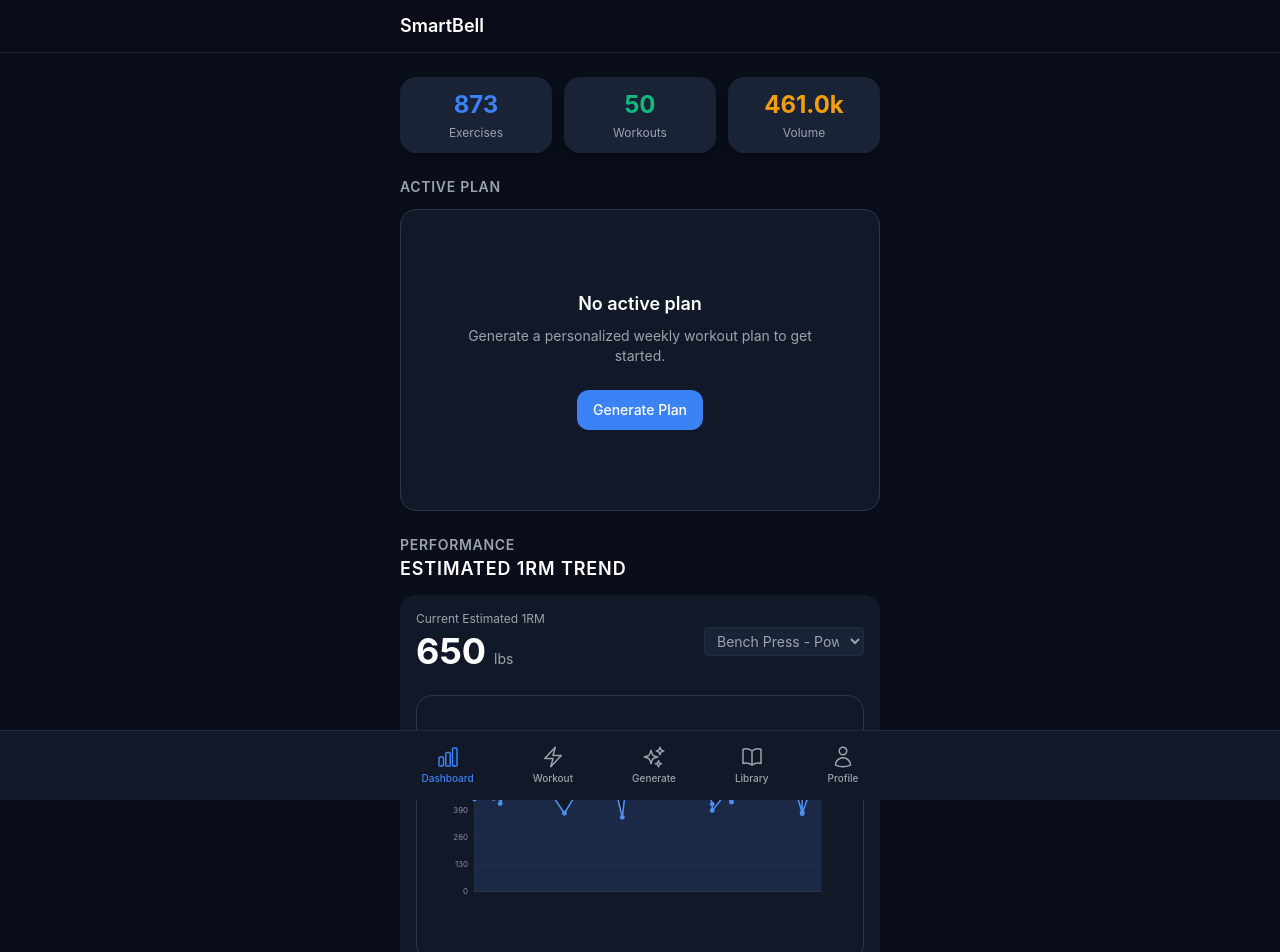
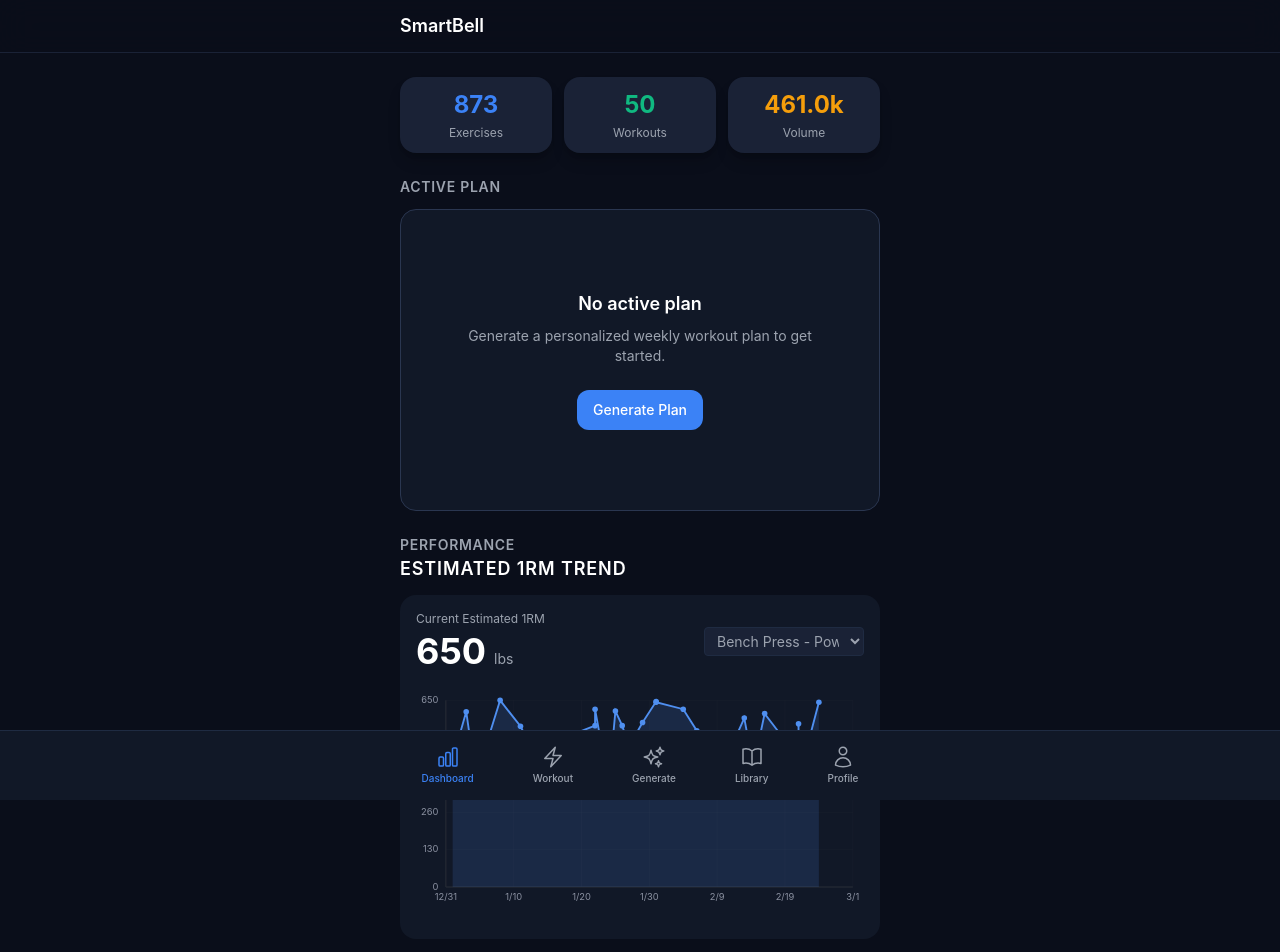
Before and after one commit to shashankdurgad/SmartBell, a React (Vite) app: page / in a window 1280 px wide. Shown: the top 952 px of the page. Built offline with nearby package versions, Linux system fonts and the light colour scheme.

Commit message:
Fixes graph interval, makes default set values placeholders, filters progress graph drop-down

```diff
--- a/src/components/Tracker/ActiveWorkout.tsx
+++ b/src/components/Tracker/ActiveWorkout.tsx
@@ -33,8 +33,8 @@ interface SetLoggerProps {
 }
 
 function SetLogger({ setNumber, targetSets, targetReps, recommendation, weightUnit, loggedSets, onLog }: SetLoggerProps) {
-  // Use recommendation weight if available, otherwise use last logged set weight, otherwise 0
-  const getInitialWeight = () => {
+  // Use recommendation weight if available, otherwise use last logged set weight, otherwise empty
+  const getPlaceholderWeight = () => {
     if (recommendation?.recommendedWeight != null) {
       return recommendation.recommendedWeight;
     }
@@ -45,26 +45,24 @@ function SetLogger({ setNumber, targetSets, targetReps, recommendation, weightUn
     }
     return 0;
   };
-  const [weight, setWeight] = useState<number>(getInitialWeight());
-  const [reps, setReps] = useState<number>(targetReps);
+  const [weight, setWeight] = useState<string>('');
+  const [reps, setReps] = useState<string>('');
   const [rpe, setRpe] = useState<number>(7);
   const [isWarmup, setIsWarmup] = useState(false);
   const increment = weightUnit === 'lbs' ? 2.5 : 1.25;
+  const placeholderWeight = getPlaceholderWeight();
+  const placeholderReps = loggedSets.length > 0 ? loggedSets[loggedSets.length - 1].completedReps : targetReps;
 
   useEffect(() => {
-    if (recommendation?.recommendedWeight != null) {
-      setWeight(recommendation.recommendedWeight);
-    } else if (loggedSets.length > 0) {
-      const lastSet = loggedSets[loggedSets.length - 1];
-      // loggedSets store weight in kg, convert to display unit
-      setWeight(weightUnit === 'lbs' ? kgToLbs(lastSet.weight) : lastSet.weight);
-    } else {
-      setWeight(0);
-    }
-  }, [recommendation, loggedSets, weightUnit]);
+    // Reset inputs when moving to next set
+    setWeight('');
+    setReps('');
+  }, [setNumber]);
 
   const handleLog = () => {
-    onLog({ setNumber, weight, targetReps, completedReps: reps, rpe, isWarmup });
+    const finalWeight = weight === '' ? placeholderWeight : Number(weight);
+    const finalReps = reps === '' ? placeholderReps : Number(reps);
+    onLog({ setNumber, weight: finalWeight, targetReps, completedReps: finalReps, rpe, isWarmup });
   };
 
   return (
@@ -88,17 +86,29 @@ function SetLogger({ setNumber, targetSets, targetReps, recommendation, weightUn
       <div>
         <p className="text-xs text-gray-text mb-2">Weight ({weightUnit})</p>
         <div className="flex items-center gap-3">
-          <button onClick={() => setWeight((w) => Math.max(0, w - increment))} className="w-12 h-12 rounded-xl bg-dark-700 text-white text-xl font-bold flex items-center justify-center active:scale-95 transition-transform">-</button>
-          <input type="number" value={weight} onChange={(e) => setWeight(Number(e.target.value))} className="flex-1 text-center text-2xl font-bold bg-dark-700 rounded-xl py-3 text-white focus:outline-none focus:ring-2 focus:ring-blue-primary" />
-          <button onClick={() => setWeight((w) => w + increment)} className="w-12 h-12 rounded-xl bg-dark-700 text-white text-xl font-bold flex items-center justify-center active:scale-95 transition-transform">+</button>
+          <button onClick={() => setWeight((w) => {
+            const current = w === '' ? placeholderWeight : Number(w);
+            return String(Math.max(0, current - increment));
+          })} className="w-12 h-12 rounded-xl bg-dark-700 text-white text-xl font-bold flex items-center justify-center active:scale-95 transition-transform">-</button>
+          <input type="number" value={weight} onChange={(e) => setWeight(e.target.value)} placeholder={String(placeholderWeight)} className="flex-1 text-center text-2xl font-bold bg-dark-700 rounded-xl py-3 text-white focus:outline-none focus:ring-2 focus:ring-blue-primary placeholder:text-gray-500" />
+          <button onClick={() => setWeight((w) => {
+            const current = w === '' ? placeholderWeight : Number(w);
+            return String(current + increment);
+          })} className="w-12 h-12 rounded-xl bg-dark-700 text-white text-xl font-bold flex items-center justify-center active:scale-95 transition-transform">+</button>
         </div>
       </div>
       <div>
         <p className="text-xs text-gray-text mb-2">Reps</p>
         <div className="flex items-center gap-3">
-          <button onClick={() => setReps((r) => Math.max(0, r - 1))} className="w-12 h-12 rounded-xl bg-dark-700 text-white text-xl font-bold flex items-center justify-center active:scale-95 transition-transform">-</button>
-          <input type="number" value={reps} onChange={(e) => setReps(Number(e.target.value))} className="flex-1 text-center text-2xl font-bold bg-dark-700 rounded-xl py-3 text-white focus:outline-none focus:ring-2 focus:ring-blue-primary" />
-          <button onClick={() => setReps((r) => r + 1)} className="w-12 h-12 rounded-xl bg-dark-700 text-white text-xl font-bold flex items-center justify-center active:scale-95 transition-transform">+</button>
+          <button onClick={() => setReps((r) => {
+            const current = r === '' ? placeholderReps : Number(r);
+            return String(Math.max(0, current - 1));
+          })} className="w-12 h-12 rounded-xl bg-dark-700 text-white text-xl font-bold flex items-center justify-center active:scale-95 transition-transform">-</button>
+          <input type="number" value={reps} onChange={(e) => setReps(e.target.value)} placeholder={String(placeholderReps)} className="flex-1 text-center text-2xl font-bold bg-dark-700 rounded-xl py-3 text-white focus:outline-none focus:ring-2 focus:ring-blue-primary placeholder:text-gray-500" />
+          <button onClick={() => setReps((r) => {
+            const current = r === '' ? placeholderReps : Number(r);
+            return String(current + 1);
+          })} className="w-12 h-12 rounded-xl bg-dark-700 text-white text-xl font-bold flex items-center justify-center active:scale-95 transition-transform">+</button>
         </div>
       </div>
       <div>
--- a/src/components/charts/ExerciseProgressChart.tsx
+++ b/src/components/charts/ExerciseProgressChart.tsx
@@ -9,12 +9,16 @@ export function ExerciseProgressChart({
   height = 200,
   stroke = '#4F8FF0',
   fill = 'rgba(79, 143, 240, 0.15)',
+  xTickDays = 10,
+  xDomain,
 }: {
   points: SeriesPoint[];
   width?: number;
   height?: number;
   stroke?: string;
   fill?: string;
+  xTickDays?: number;
+  xDomain?: [number, number];
 }) {
   if (!points || points.length === 0) {
     return (
@@ -24,14 +28,16 @@ export function ExerciseProgressChart({
     );
   }
 
-  const padding = { top: 10, right: 12, bottom: 20, left: 32 };
+  const padding = { top: 10, right: 12, bottom: 30, left: 32 };
   const innerW = width - padding.left - padding.right;
   const innerH = height - padding.top - padding.bottom;
 
   const xs = points.map(p => p.x);
   const ys = points.map(p => p.y);
-  const xMin = Math.min(...xs);
-  const xMax = Math.max(...xs);
+  const dataXMin = Math.min(...xs);
+  const dataXMax = Math.max(...xs);
+  const xMin = xDomain ? xDomain[0] : dataXMin;
+  const xMax = xDomain ? xDomain[1] : dataXMax;
   const yMin = 0;
   const yMax = Math.max(1, Math.max(...ys));
 
@@ -52,6 +58,24 @@ export function ExerciseProgressChart({
   const ticks = 5;
   const yTicks = Array.from({ length: ticks + 1 }, (_, i) => (yMax * i) / ticks);
 
+  const oneDayMs = 24 * 60 * 60 * 1000;
+  const tickStepMs = Math.max(1, xTickDays) * oneDayMs;
+  const firstTick = xDomain ? xMin : Math.floor(xMin / tickStepMs) * tickStepMs;
+  const xTicks: number[] = [];
+
+  for (let t = firstTick; t <= xMax; t += tickStepMs) {
+    if (t >= xMin) xTicks.push(t);
+  }
+
+  if (xTicks.length === 0 || xTicks[xTicks.length - 1] < xMax) {
+    xTicks.push(xMax);
+  }
+
+  const formatTickLabel = (timestamp: number) => {
+    const d = new Date(timestamp);
+    return `${d.getMonth() + 1}/${d.getDate()}`;
+  };
+
   return (
     <svg width="100%" height={height} viewBox={`0 0 ${width} ${height}`} preserveAspectRatio="xMidYMid meet" role="img" aria-label="Exercise progress chart">
       {/* Axes */}
@@ -71,6 +95,32 @@ export function ExerciseProgressChart({
         );
       })}
 
+      {/* X ticks & labels (time scale) */}
+      {xTicks.map((t, i) => {
+        const x = xScale(t);
+        return (
+          <g key={`x-${i}`}>
+            <line
+              x1={x}
+              y1={padding.top}
+              x2={x}
+              y2={height - padding.bottom}
+              stroke="#2A2F3A"
+              opacity={0.18}
+            />
+            <text
+              x={x}
+              y={height - padding.bottom + 14}
+              textAnchor="middle"
+              fill="#8A90A0"
+              fontSize={10}
+            >
+              {formatTickLabel(t)}
+            </text>
+          </g>
+        );
+      })}
+
       {/* Area */}
       <path d={areaD} fill={fill} stroke="none" />
 
--- a/src/pages/DashboardPage.tsx
+++ b/src/pages/DashboardPage.tsx
@@ -13,6 +13,7 @@ import { ExerciseProgressChart, type SeriesPoint } from '../components/charts/Ex
 import { useExercises } from '../hooks/useExercises';
 import WorkoutCalendar from '../components/shared/WorkoutCalendar';
 import { estimatedMax, kgToLbs } from '../utils/calculations';
+import type { WorkoutSession } from '../types';
 
 export function DashboardPage() {
   const navigate = useNavigate();
@@ -35,26 +36,49 @@ export function DashboardPage() {
   const { exercises } = useExercises();
   const [selectedExercise, setSelectedExercise] = useState<string>('');
 
-  // Filter exercises to only show those with recorded data
-  const exercisesWithData = exercises.filter((ex: any) => {
-    return history.some((session: any) =>
-      (session.exercises || []).some((e: any) => e.exerciseId === ex.id)
+  // Progress chart displays last 60 days only.
+  const nowTimestamp = Date.now();
+  const sixtyDaysAgo = new Date();
+  sixtyDaysAgo.setDate(sixtyDaysAgo.getDate() - 60);
+  const sixtyDaysAgoTimestamp = sixtyDaysAgo.getTime();
+
+  function hasProgressDataForExercise(session: WorkoutSession, exerciseId: string): boolean {
+    const exercise = session.exercises.find((e) => e.exerciseId === exerciseId);
+    if (!exercise) return false;
+
+    return exercise.sets.some(
+      (set) => !set.isWarmup && (set.weight ?? 0) > 0 && (set.completedReps ?? 0) > 0
     );
-  });
+  }
 
-  // when exercises load, default to first
+  // Only include exercises that can produce at least one valid progress point.
+  const exercisesWithData = exercises.filter((ex) =>
+    history.some(
+      (session) =>
+        new Date(session.date).getTime() >= sixtyDaysAgoTimestamp &&
+        hasProgressDataForExercise(session, ex.id)
+    )
+  );
+
+  // Keep selection valid when data changes.
   useEffect(() => {
-    if (!selectedExercise && exercisesWithData.length > 0) {
+    if (exercisesWithData.length === 0) {
+      if (selectedExercise) setSelectedExercise('');
+      return;
+    }
+
+    const selectedStillValid = exercisesWithData.some((ex) => ex.id === selectedExercise);
+    if (!selectedStillValid) {
       setSelectedExercise(exercisesWithData[0].id);
     }
-  }, [exercisesWithData.length, selectedExercise]);
+  }, [exercisesWithData, selectedExercise]);
 
   // Helper to get estimated 1RM for a given exercise from a session
-  function getEstimated1RMFromSession(session: any, exerciseName: string): number | null {
-    if (!exerciseName) return null;
+  function getEstimated1RMFromSession(session: WorkoutSession, exerciseId: string): number | null {
+    if (!exerciseId) return null;
 
     // Find the exercise in the session
-    const exercise = (session.exercises || []).find((e: any) => e.exerciseId === exerciseName);
+    const exercise = session.exercises.find((e) => e.exerciseId === exerciseId);
     if (!exercise || !exercise.sets || exercise.sets.length === 0) return null;
 
     // Find the heaviest working set (non-warmup)
@@ -82,12 +106,8 @@ export function DashboardPage() {
 
   // Build series from history for the selected exercise (estimated 1RM trend)
   // Filter to last 2 months (60 days)
-  const twoMonthsAgo = new Date();
-  twoMonthsAgo.setDate(twoMonthsAgo.getDate() - 60);
-  const twoMonthsAgoTimestamp = twoMonthsAgo.getTime();
-
   const series: SeriesPoint[] = history
-    .map((session: any) => {
+    .map((session) => {
       const est1RM = getEstimated1RMFromSession(session, selectedExercise);
       return {
         date: new Date(session.date),
@@ -95,12 +115,12 @@ export function DashboardPage() {
         y: est1RM || 0,
       };
     })
-    .filter(p => p.y > 0 && p.x >= twoMonthsAgoTimestamp)
+    .filter(p => p.y > 0 && p.x >= sixtyDaysAgoTimestamp)
     .sort((a, b) => a.x - b.x)
     .map((p) => ({ x: p.x, y: p.y }));
 
     // Build volume totals per calendar day (YYYY-MM-DD)
-    const volumesByDate: Record<string, number> = history.reduce((acc: Record<string, number>, s: any) => {
+    const volumesByDate: Record<string, number> = history.reduce((acc: Record<string, number>, s) => {
       const d = new Date(s.date);
       const key = d.toISOString().slice(0, 10);
       acc[key] = (acc[key] || 0) + (Number(s.totalVolume) || 0);
@@ -235,17 +255,21 @@ export function DashboardPage() {
                   className="w-40 bg-dark-700 border border-dark-600 rounded px-2 py-1 text-sm text-gray-text"
                 >
                   <option value="">Select exercise…</option>
-                  {exercisesWithData.map((ex: any) => (
+                  {exercisesWithData.map((ex) => (
                     <option key={ex.id || ex.name} value={ex.id}>{ex.name.replace(/_/g, ' ')}</option>
                   ))}
                 </select>
               </div>
             </div>
-            <Card variant="outlined" className="mt-6">
-              <div className="p-4">
-                <ExerciseProgressChart points={series} width={480} height={200} />
-              </div>
-            </Card>
+            <div>
+              <ExerciseProgressChart
+                points={series}
+                width={480}
+                height={240}
+                xTickDays={10}
+                xDomain={[sixtyDaysAgoTimestamp, nowTimestamp]}
+              />
+            </div>
           </div>
         </Card>
         <h2 className="text-sm font-semibold text-gray-text uppercase tracking-wider mt-4">
--- a/src/pages/WorkoutPage.tsx
+++ b/src/pages/WorkoutPage.tsx
@@ -125,7 +125,7 @@ export function WorkoutPage() {
                         </div>
                         <div className="text-right">
                           <p className="text-sm font-medium text-blue-light">
-                            {formatVolume(session.totalVolume, weightUnit)} {weightUnit}
+                            Vol: {formatVolume(session.totalVolume, weightUnit)} {weightUnit}
                           </p>
                           <p className="text-xs text-gray-text">{session.totalSets} sets</p>
                         </div>
```
Also changed, not shown: src/engine/generatePlan.ts (+7 -1 lines), src/stores/useWeeklyPlanStore.ts (+37 -6 lines).
